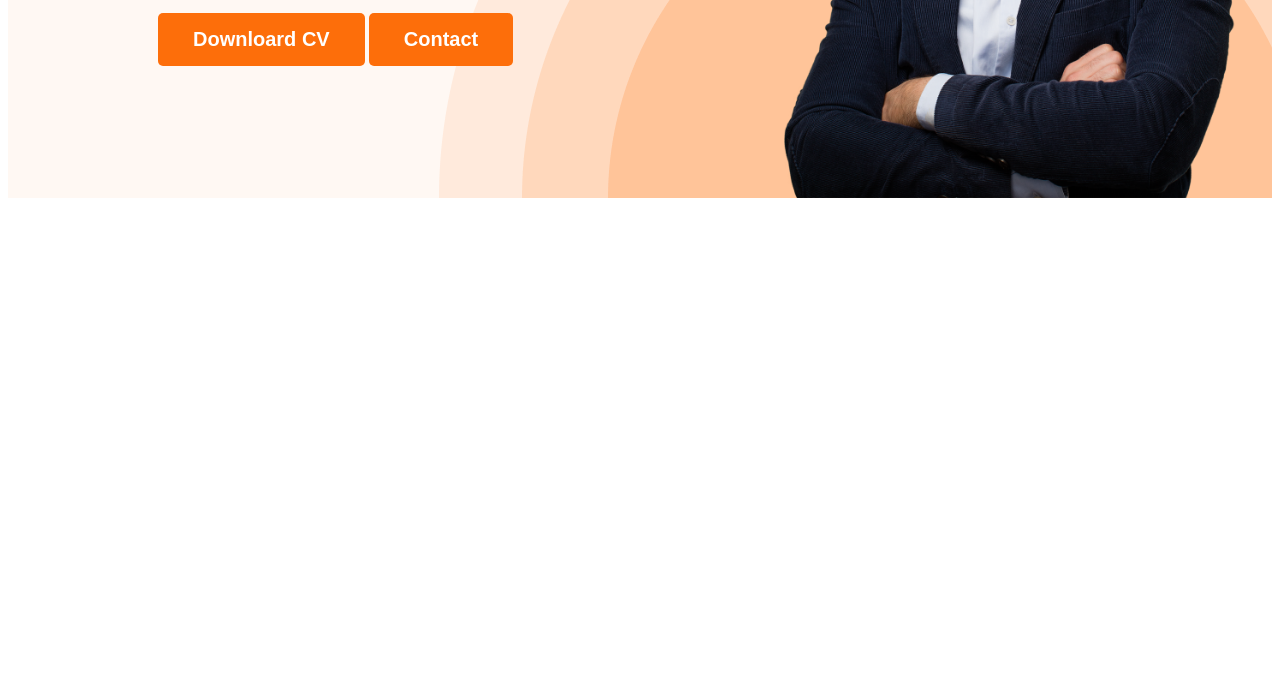
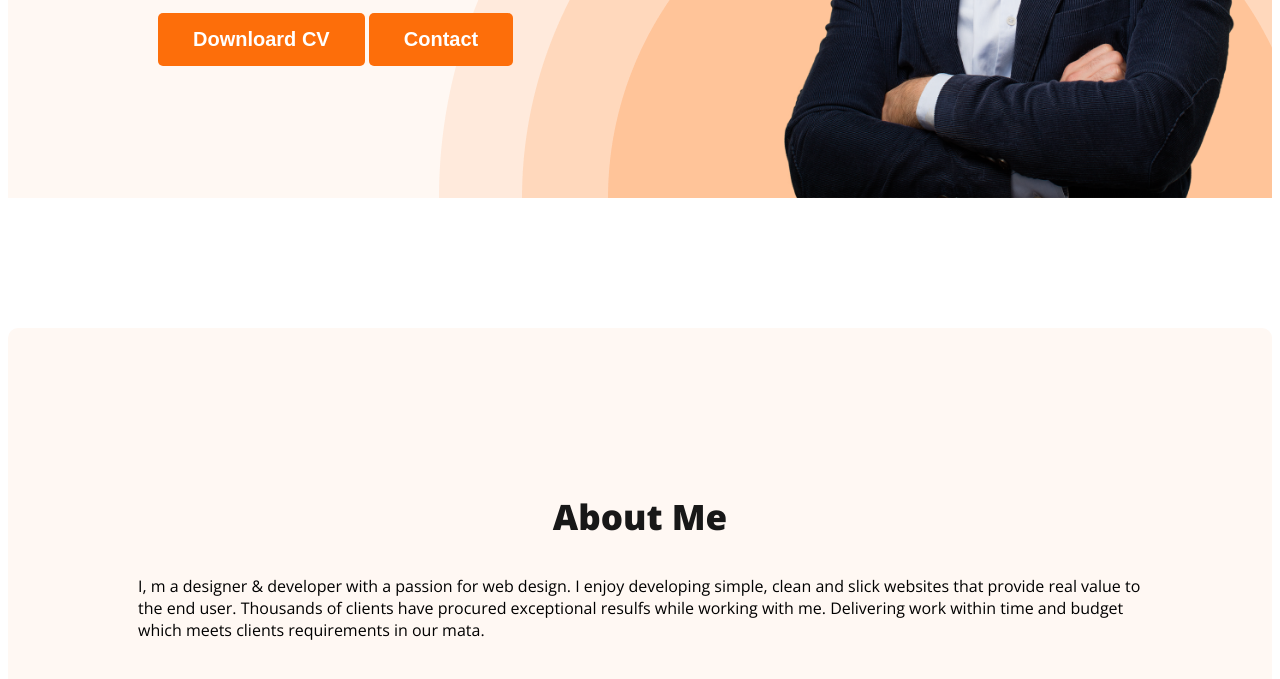
Before and after one commit to rajuahmmed1995/webdevelopwer-portfolio, a plain HTML site: page index2..html in a window 1280 px wide. Shown: the part 604-1283 px from the top of the page. Before the commit the page ends 810 px from the top, so only its background shows below. Drawn offline with nearby package versions, Linux system fonts and the light colour scheme.

Commit message:
created section

```diff
--- a/index2..html
+++ b/index2..html
@@ -34,5 +34,21 @@
     </div>
     </header>
 
+    <footer>
+<main>
+<section class="about">
+    <h3 class="section-title"> About Me</h3>
+   <p class="setion-description">
+    I, m a designer & developer with a passion for web design. I enjoy developing simple, clean and slick websites that provide real value to the end user. Thousands of clients have procured exceptional resulfs while working with me. Delivering work within time and budget which meets clients requirements in our mata.
+   </p>
+
+
+</section>
+
+</main>
+
+
+    </footer>
+
 </body>
 </html>
--- a/style/portfoli2.css
+++ b/style/portfoli2.css
@@ -15,6 +15,21 @@ body {
     font-weight: 700;
     padding: 15px 35px;
 
+}
+
+.section-title{
+
+    color:#181818;
+text-align: center;
+font-size: 35px;
+font-weight: 700;
+
+}
+.section-description{
+    color: #181818;
+text-align: center;
+font-size: 35px;
+font-weight: 700;
 }
 
 /* nav related style */
@@ -79,3 +94,13 @@ color: #181818;
 margin-bottom: 20px;
 
 }
+
+/* main section styles*/
+
+/* about section styles */
+.about {
+    padding: 130px;
+    border-radius: 10px;
+background: #FFF8F3;
+margin: 130px 0px;
+}
```
